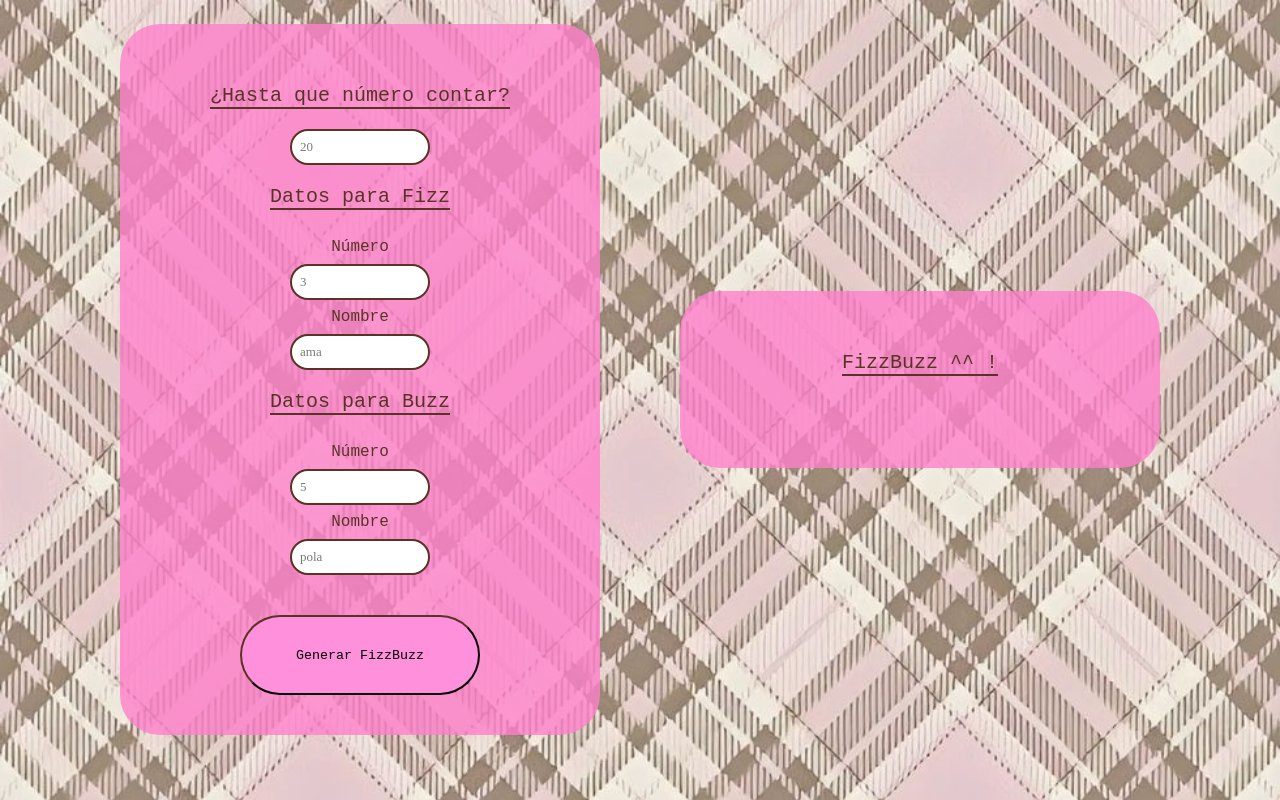
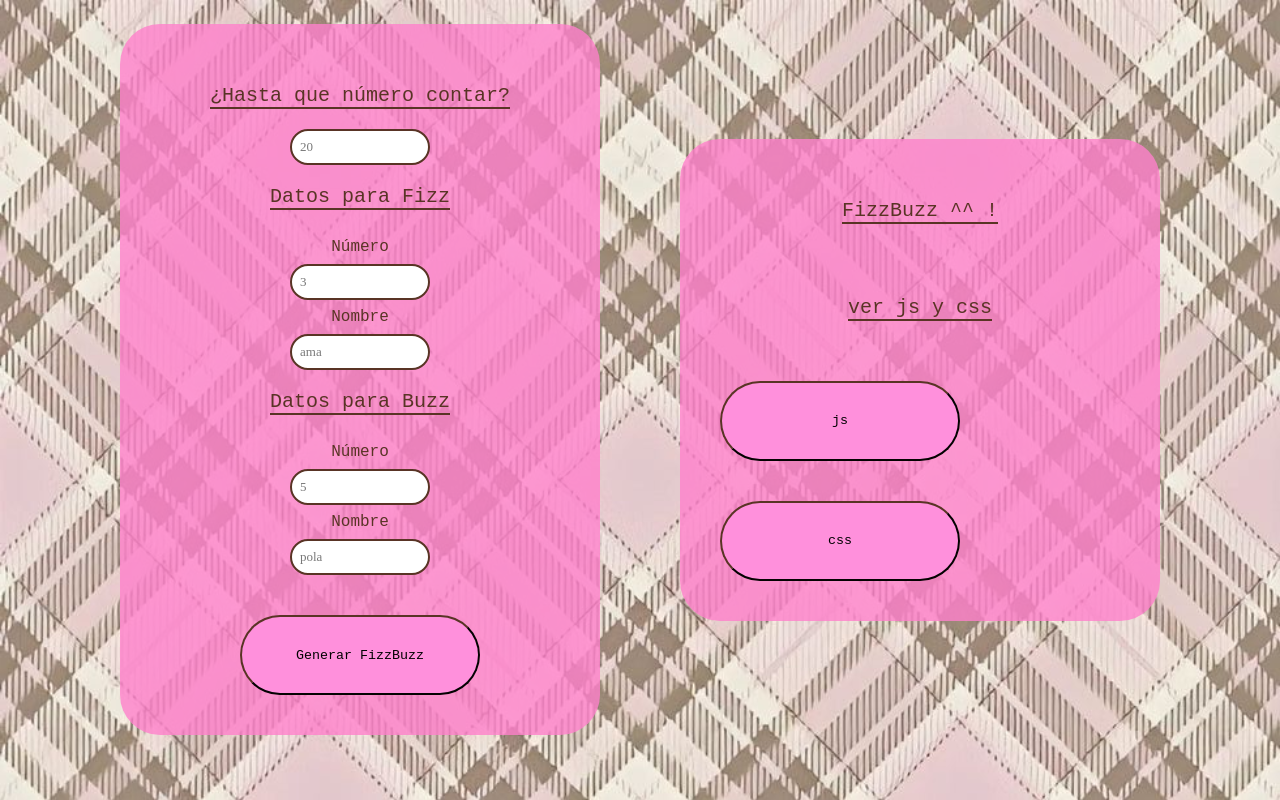
Before and after one commit to dai-aylas/fizzbuzz, a plain HTML site: page index.html in a window 1280 px wide. Drawn offline with Linux system fonts and the light colour scheme.

Commit message:
Update index.html

```diff
--- a/index.html
+++ b/index.html
@@ -14,9 +14,9 @@
         <input type="number" id="MaxNum" value="20" max="100" min="1">
 
         <p class="titulo">Datos para Fizz</p>
-        <label for="NumFizz"  >Número</label>
+        <label for="NumFizz" >Número</label>
         <input type="number" id="fizz_num" value="3" max="100" min="1">
-        <label for="NomFizz"  >Nombre</label>
+        <label for="NomFizz" >Nombre</label>
         <input type="text" id="fizz_nom" value="ama">
 
         <p class="titulo">Datos para Buzz</p>
@@ -30,6 +30,13 @@
     <div class="content FizzBuzz">
         <p class="titulo"> FizzBuzz ^^ !</p>
         <p id="rta"></script></p>
+
+        <p class="titulo">ver js y css</p>
+        <div id="backk">
+            <a href="js.txt"><button class="back">js</button></a>
+            <a href="css.txt"><button class="back">css</button></a>
+        </div>
     </div>
+
 </body>
 </html>
```
